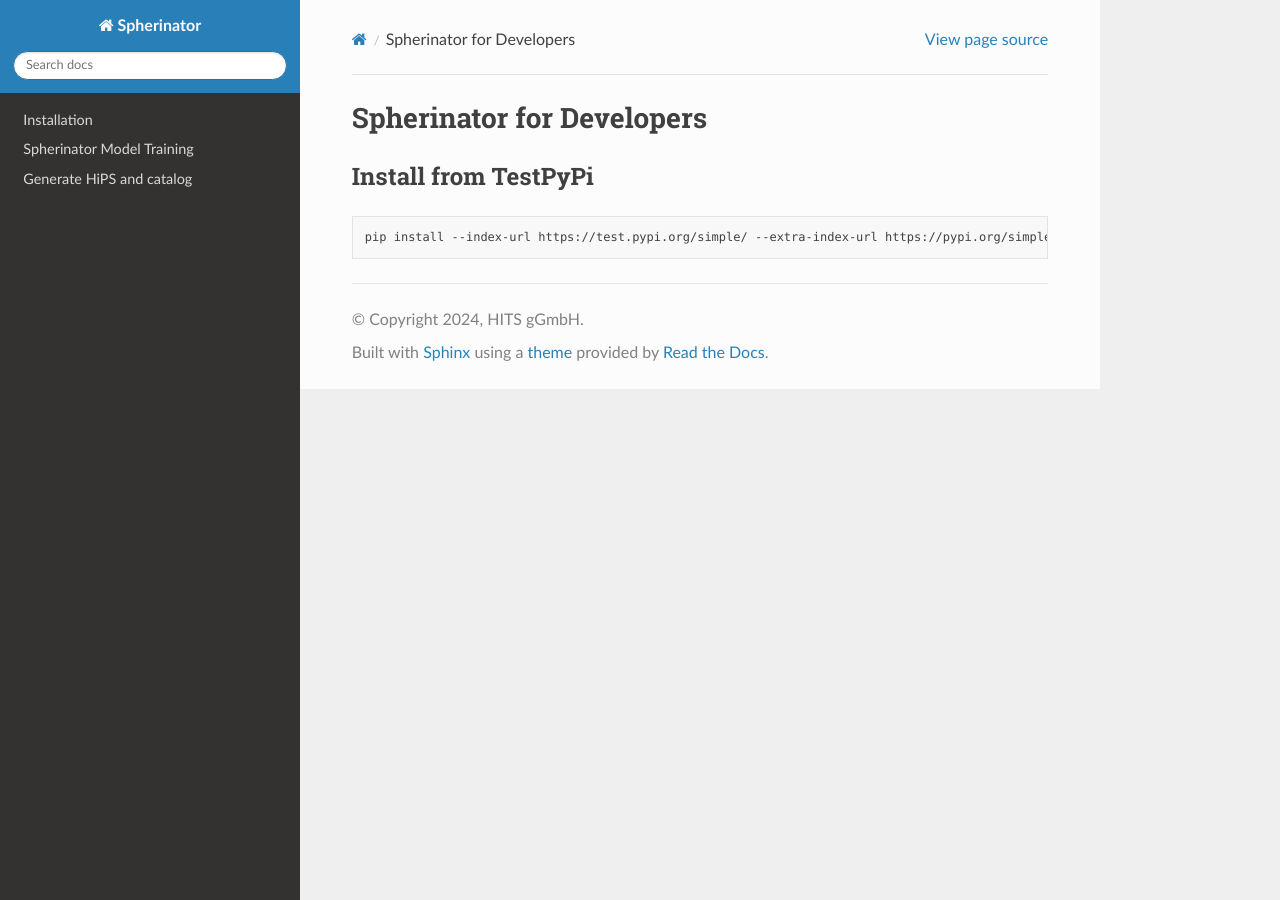
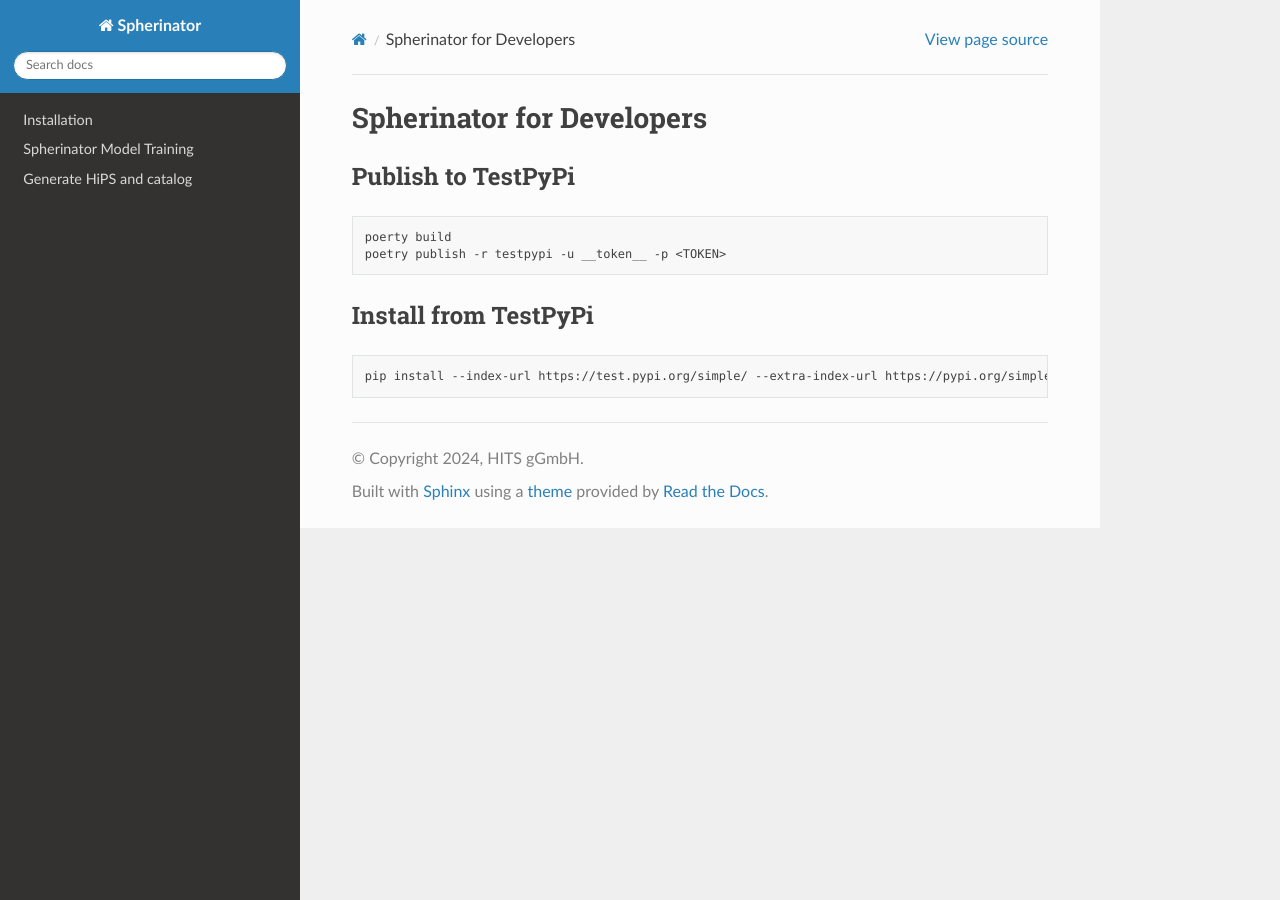
Before and after one commit to HITS-AIN/Spherinator, a Sphinx documentation site: the page built from docs/development.md, in a window 1280 px wide. Built offline with Sphinx 7.4.7 and the Read the Docs theme 2.0.0, drawn with Linux system fonts in a browser that asks for light colours.

Commit message:
set version to 0.3.0-dev0 and docu how to publish to TestPyPi

````diff
--- a/docs/development.md
+++ b/docs/development.md
@@ -1,4 +1,13 @@
 # Spherinator for Developers
+
+## Publish to TestPyPi
+
+```bash
+poerty build
+poetry publish -r testpypi -u __token__ -p <TOKEN>
+```
+
+
 
 ## Install from TestPyPi
 
--- a/pyproject.toml
+++ b/pyproject.toml
@@ -1,6 +1,6 @@
 [tool.poetry]
 name = "spherinator"
-version = "0.3.0"
+version = "0.3.0-dev0"
 description = "Rotation-Invariant Hyperspherical Variational Convolutional Autoencoder"
 authors = [
     "Kai Polsterer <kai.polsterer@h-its.org>",
````
